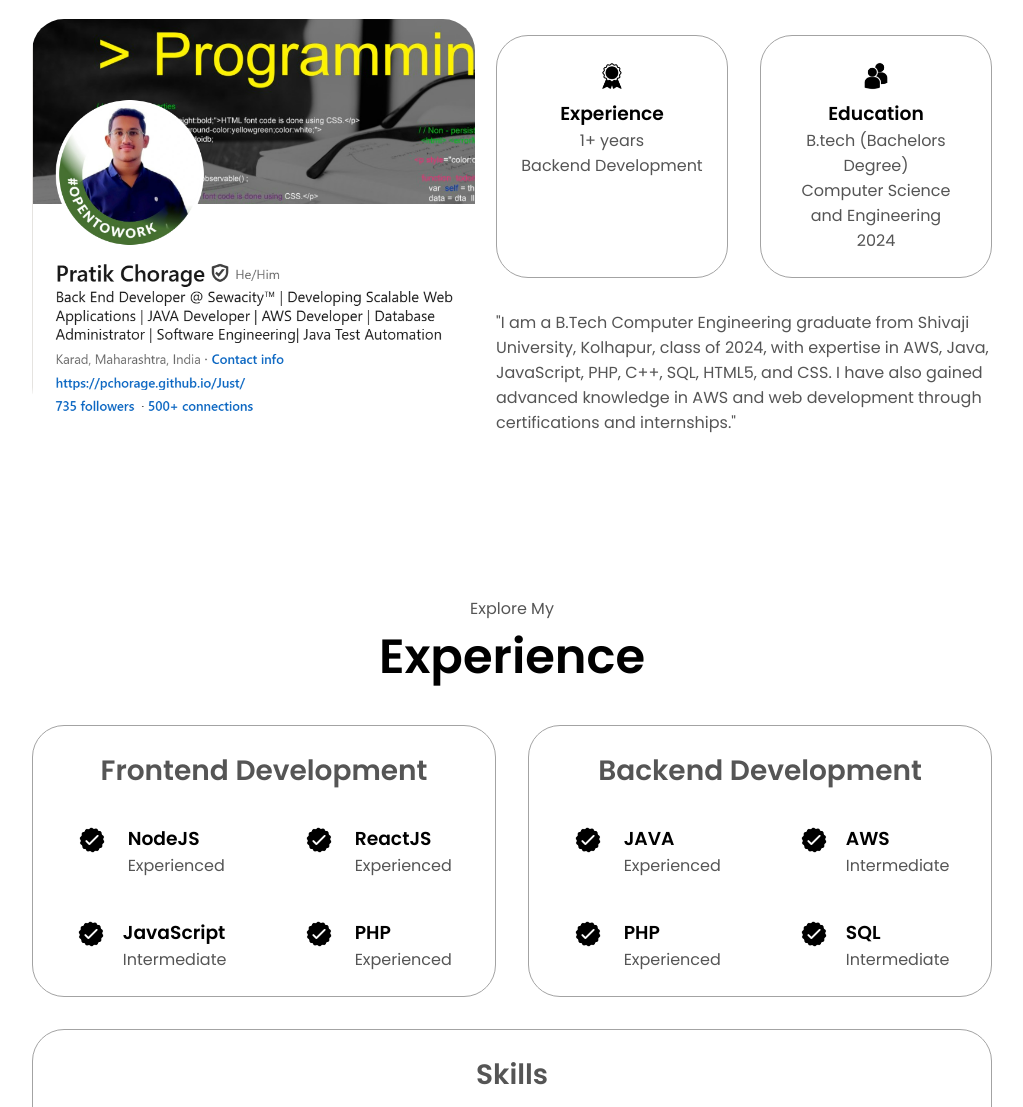
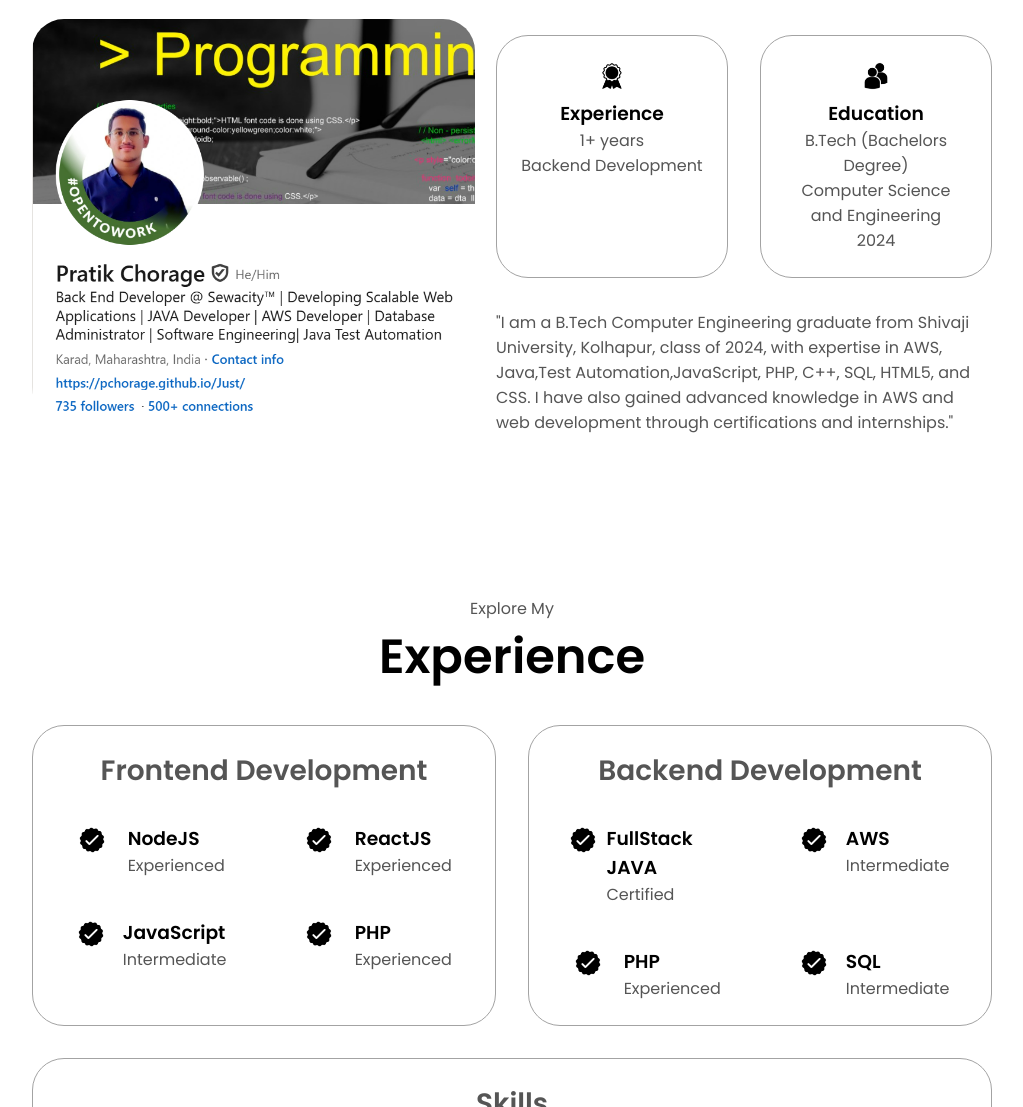
Before and after one commit to Pchorage/Just, a plain HTML site: page index.html in a window 1280 px wide. Shown: the part 1100-2207 px from the top of the page, without its empty margins (128-1151 px from the left). Drawn offline with Linux system fonts and the light colour scheme.

Commit message:
Update index.html

```diff
--- a/index.html
+++ b/index.html
@@ -1,3 +1,4 @@
+
 <!DOCTYPE html>
 <html lang="en">
   <head>
@@ -100,14 +101,14 @@
                 class="icon"
               />
               <h3>Education</h3>
-              <p>B.tech (Bachelors Degree)<br />Computer Science and Engineering<br />2024</p>
+              <p>B.Tech (Bachelors Degree)<br />Computer Science and Engineering<br />2024</p>
             </div>
           </div>
           <div class="text-container">
             <p>
               "I am a B.Tech Computer Engineering graduate from Shivaji
                University, Kolhapur, class of 2024, with expertise in AWS,
-                Java, JavaScript, PHP, C++, SQL, HTML5, and CSS. I have also
+                Java,Test Automation,JavaScript, PHP, C++, SQL, HTML5, and CSS. I have also
                 gained advanced knowledge in AWS and web development through
                 certifications and internships."
             </p>
@@ -182,8 +183,8 @@
                   class="icon"
                 />
                 <div>
-                  <h3>JAVA</h3>
-                  <p>Experienced</p>
+                  <h3>FullStack JAVA</h3>
+                  <p>Certified</p>
                 </div>
               </article>
               <article>
```
